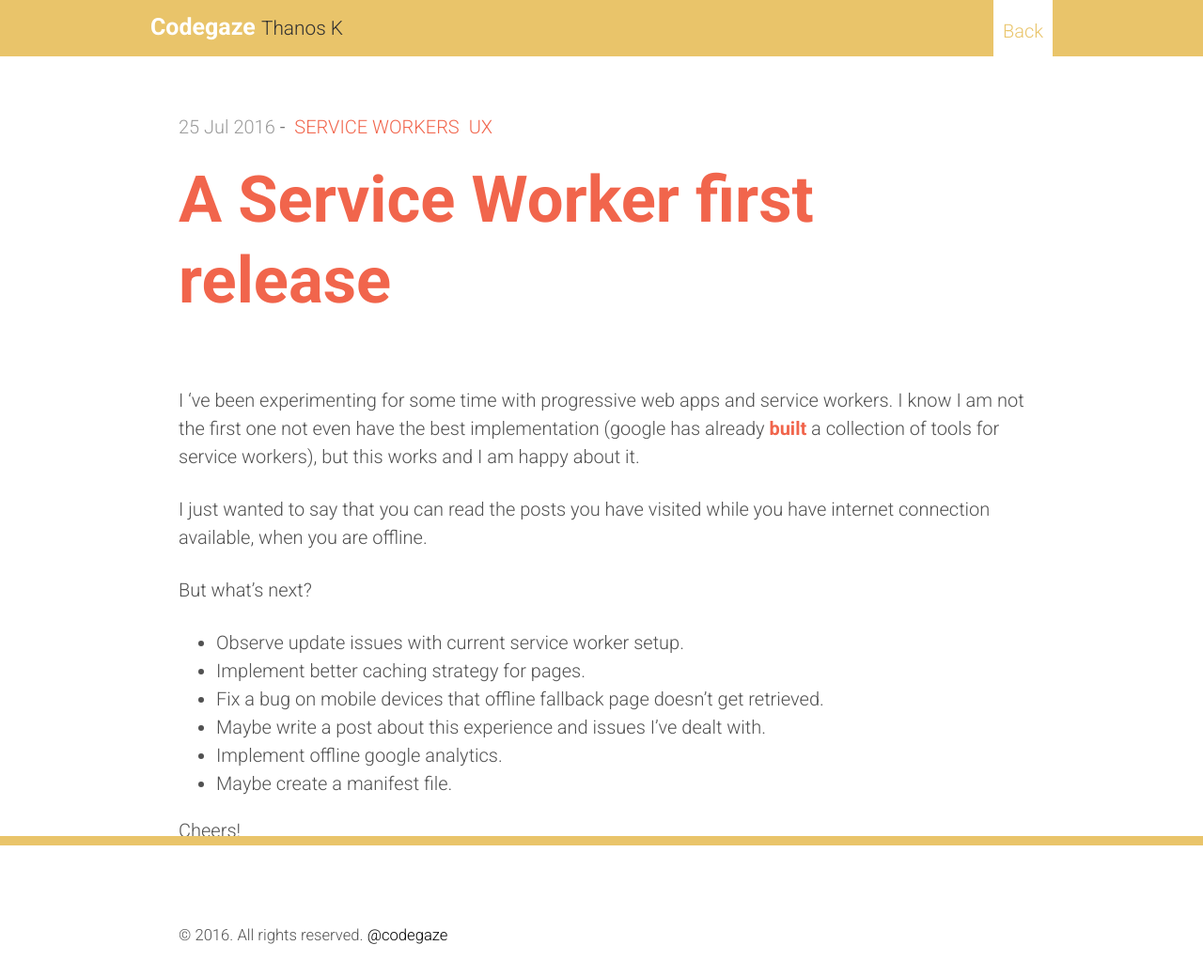
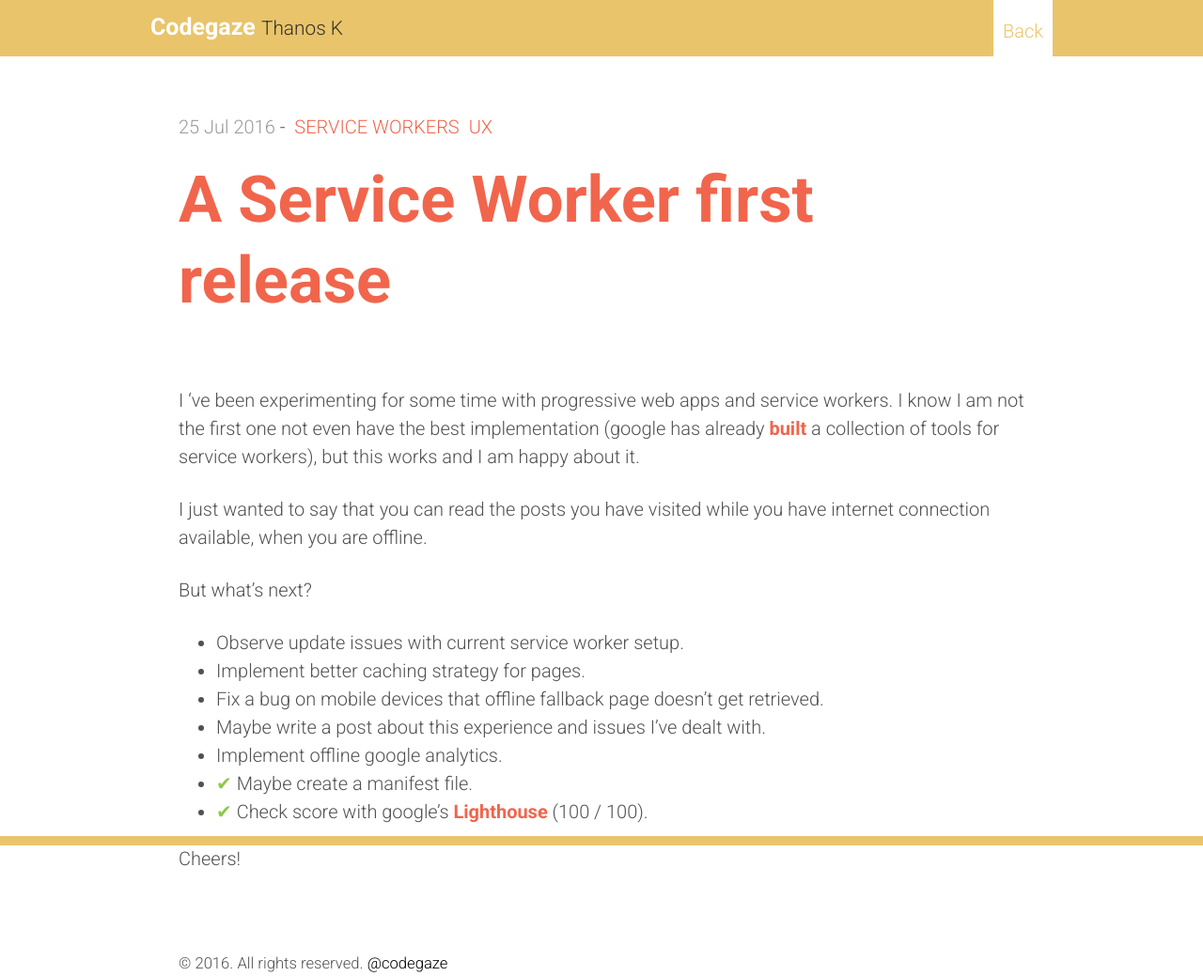
Before and after one commit to codegaze/codegaze.github.io, a Jekyll site: the page built from _posts/2016-07-25-a-service-worker-first-release.md, in a window 1280 px wide. Shown: the whole page at 94% size. Built offline with Jekyll 4.4.1, drawn with Linux system fonts in a browser that asks for light colours; comment, search, counter and statistics services are not loaded; before the commit the page ends 1009 px from its top, so only the background shows below that.

Commit message:
Post Update

```diff
--- a/_posts/2016-07-25-a-service-worker-first-release.md
+++ b/_posts/2016-07-25-a-service-worker-first-release.md
@@ -18,6 +18,13 @@ But what's next?
 * Fix a bug on mobile devices that offline fallback page doesn't get retrieved.
 * Maybe write a post about this experience and issues I've dealt with.
 * Implement offline google analytics.
-* Maybe create a manifest file.
+* <span class="check">✔</span> Maybe create a manifest file.
+* <span class="check">✔</span> Check score with google's [Lighthouse](https://chrome.google.com/webstore/detail/lighthouse/blipmdconlkpinefehnmjammfjpmpbjk?hl=en) (100 / 100).
 
 Cheers!
+
+<style>
+    .check {
+        color: #8fc847;
+    }
+</style>
```
